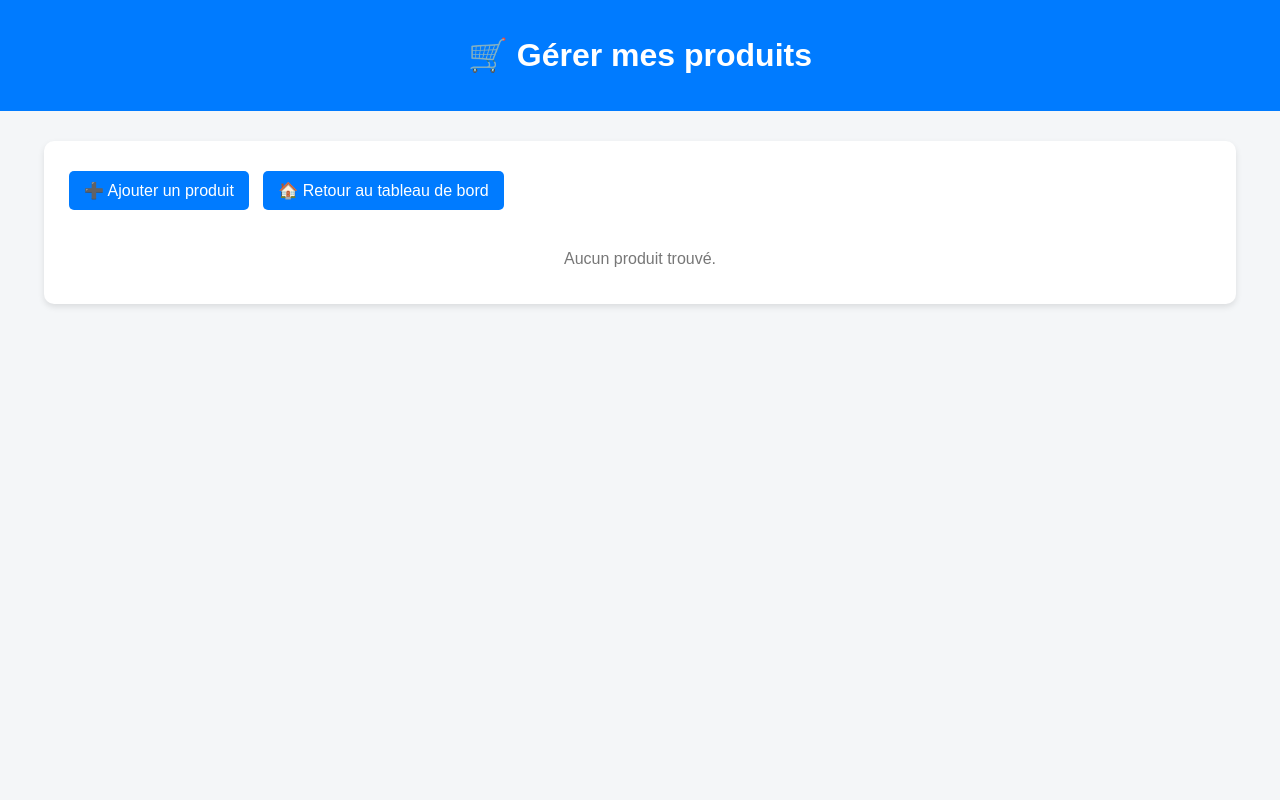
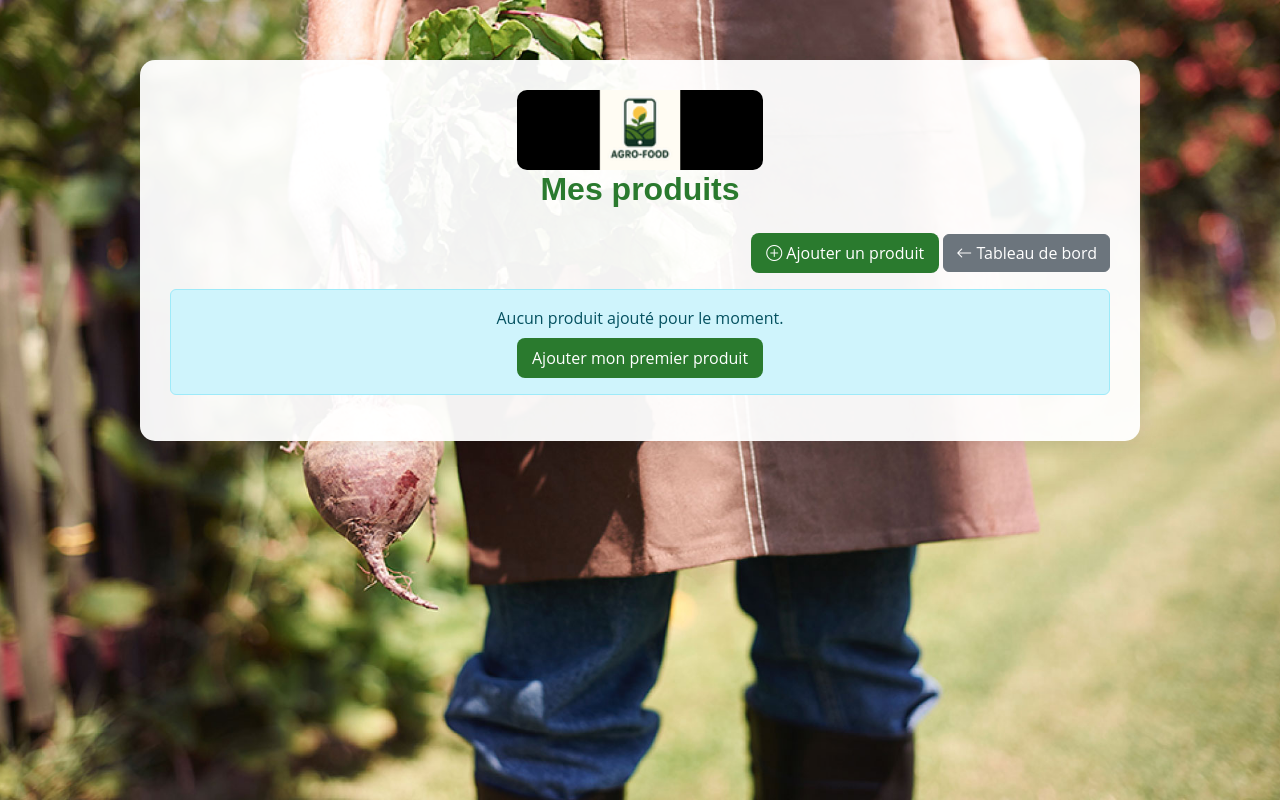
Before and after one commit to papis301/agrofoodweb, a PHP site: page /manage_products.php in a window 1280 px wide. Run offline with PHP 8.4, Linux system fonts and the light colour scheme; the visitor is signed in with stand-in values (Sample User, id 1); tables that the repository leaves empty or names only in its code hold one stand-in row (values such as "Sample post").

Commit message:
affichage produit ok

```diff
--- a/manage_products.php
+++ b/manage_products.php
@@ -1,175 +1,178 @@
 <?php
+ini_set('display_errors', 1);
+ini_set('display_startup_errors', 1);
+error_reporting(E_ALL);
 session_start();
+require 'db.php';
 
-// ✅ Vérifie si l'utilisateur est connecté
+// Vérification de la session
 if (!isset($_SESSION['user_phone'])) {
     header("Location: login.php");
     exit;
 }
 
-// 🔹 Connexion à la base de données PDO
-require 'db.php';
+$user_phone = $_SESSION['user_phone'];
 
-// 🔹 Récupération des produits du téléphone connecté
-$telephone = $_SESSION['user_phone'];
+// Récupération des produits
+$stmt = $conn->prepare("SELECT * FROM products WHERE telephone = :phone ORDER BY id DESC");
+$stmt->execute([':phone' => $user_phone]);
+$products = $stmt->fetchAll(PDO::FETCH_ASSOC);
+?>
 
-try {
-    $stmt = $conn->prepare("SELECT * FROM products WHERE telephone = :telephone ORDER BY created_at DESC");
-    $stmt->bindParam(':telephone', $telephone, PDO::PARAM_STR);
-    $stmt->execute();
-    $products = $stmt->fetchAll(PDO::FETCH_ASSOC);
-} catch (PDOException $e) {
-    die("Erreur lors de la récupération des produits : " . $e->getMessage());
-}
-?>
 <!DOCTYPE html>
 <html lang="fr">
 <head>
   <meta charset="UTF-8">
-    <title>Gérer mes produits</title>
+  <title>Gérer mes produits - Agro Food</title>
+  <meta name="viewport" content="width=device-width, initial-scale=1.0">
+
+  <!-- Favicon -->
+  <link href="assets/img/favicon.png" rel="icon">
+
+  <!-- Bootstrap -->
+  <link href="assets/vendor/bootstrap/css/bootstrap.min.css" rel="stylesheet">
+  <link href="assets/vendor/bootstrap-icons/bootstrap-icons.css" rel="stylesheet">
+  <link href="assets/vendor/aos/aos.css" rel="stylesheet">
+  <link href="assets/css/main.css" rel="stylesheet">
+
   <style>
     body {
-            font-family: Arial, sans-serif;
-            background: #f4f6f8;
-            margin: 0;
-            padding: 0;
+        background: url('assets/img/hero_2.jpg') center/cover no-repeat fixed;
+        min-height: 100vh;
+        font-family: "Open Sans", sans-serif;
+        display: flex;
+        justify-content: center;
+        align-items: flex-start;
+        padding-top: 60px;
     }
 
-        header {
-            background-color: #007bff;
+    .product-card {
+        background: rgba(255, 255, 255, 0.95);
+        padding: 30px;
+        border-radius: 15px;
+        box-shadow: 0 4px 20px rgba(0,0,0,0.1);
+        width: 95%;
+        max-width: 1000px;
+        margin-bottom: 50px;
+    }
+
+    h2 {
+        color: #2a7a2e;
+        text-align: center;
+        font-weight: 700;
+        margin-bottom: 25px;
+    }
+
+    .btn-agro {
+        background-color: #2a7a2e;
+        border: none;
         color: white;
-            padding: 15px;
+        padding: 8px 15px;
+        border-radius: 8px;
+        transition: 0.3s;
+    }
+
+    .btn-agro:hover {
+        background-color: #256926;
+        transform: scale(1.05);
+    }
+
+    th {
+        background-color: #2a7a2e;
+        color: white;
         text-align: center;
     }
 
-        main {
-            width: 90%;
-            margin: 30px auto;
-            background: white;
-            padding: 20px;
-            border-radius: 10px;
-            box-shadow: 0 3px 6px rgba(0,0,0,0.1);
-        }
-
-        table {
-            width: 100%;
-            border-collapse: collapse;
-            margin-top: 15px;
-        }
-
-        table, th, td {
-            border: 1px solid #ccc;
-        }
-
-        th {
-            background-color: #007bff;
-            color: white;
-            padding: 10px;
-        }
-
     td {
-            padding: 10px;
-            text-align: center;
-        }
-
-        .actions a {
-            text-decoration: none;
-            padding: 8px 12px;
-            border-radius: 5px;
-            color: white;
-        }
-
-        .edit {
-            background: #28a745;
-        }
-
-        .delete {
-            background: #dc3545;
-        }
-
-        .btn {
-            display: inline-block;
-            padding: 10px 15px;
-            background: #007bff;
-            color: white;
-            border-radius: 5px;
-            text-decoration: none;
-            margin: 10px 5px;
-        }
-
-        .btn:hover {
-            background: #0056b3;
-        }
-
-        .empty {
-            text-align: center;
-            color: #777;
-            margin-top: 30px;
+        vertical-align: middle !important;
     }
 
     img {
-            border-radius: 5px;
-            margin: 2px;
+        border-radius: 10px;
+        object-fit: cover;
     }
   </style>
 </head>
 <body>
 
-<header>
-    <h1>🛒 Gérer mes produits</h1>
-</header>
+<div class="product-card" data-aos="fade-up">
+    <div class="text-center mb-4">
+        <img src="assets/img/logoagrofoodbon.png" alt="Logo AgroFood" style="height:80px;">
+        <h2>Mes produits</h2>
+    </div>
 
-<main>
-    <a href="add_product.php" class="btn">➕ Ajouter un produit</a>
-    <a href="dashboard.php" class="btn">🏠 Retour au tableau de bord</a>
+    <div class="text-end mb-3">
+        <a href="add_product.php" class="btn btn-agro"><i class="bi bi-plus-circle"></i> Ajouter un produit</a>
+        <a href="dashboard.php" class="btn btn-secondary"><i class="bi bi-arrow-left"></i> Tableau de bord</a>
+    </div>
 
-    <?php if (isset($_GET['success'])): ?>
-        <p style="color:green; text-align:center;">✅ Produit ajouté avec succès !</p>
-    <?php endif; ?>
-
-    <?php if (!empty($products)): ?>
-        <table>
+    <?php if (empty($products)): ?>
+        <div class="alert alert-info text-center">
+            Aucun produit ajouté pour le moment. <br>
+            <a href="add_product.php" class="btn btn-agro mt-2">Ajouter mon premier produit</a>
+        </div>
+    <?php else: ?>
+        <div class="table-responsive">
+            <table class="table table-striped align-middle">
+                <thead>
                     <tr>
-                <th>ID</th>
+                        <th>Images</th>
                         <th>Nom</th>
                         <th>Prix</th>
-                <th>Images</th>
-                <th>Date</th>
+                        <th>Catégorie</th>
+                        <th>Description</th>
                         <th>Actions</th>
                     </tr>
-            <?php foreach ($products as $row): ?>
+                </thead>
+                <tbody>
+                    <?php foreach ($products as $p): ?>
                     <tr>
-                    <td><?= htmlspecialchars($row['id']) ?></td>
-                    <td><?= htmlspecialchars($row['name']) ?></td>
-                    <td><?= htmlspecialchars($row['price']) ?> FCFA</td>
                         <td>
                             <?php
-                        if (!empty($row['images'])) {
-                            $images = json_decode($row['images'], true);
+                            if (!empty($p['images'])) {
+                                $images = json_decode($p['images'], true);
                                 if (is_array($images) && count($images) > 0) {
                                     foreach ($images as $img) {
-                                    echo "<img src='" . htmlspecialchars($img) . "' width='60' height='60'>";
+                                        $path = 'uploads/' . basename($img);
+                                        if (file_exists($path)) {
+                                            echo "<img src='" . htmlspecialchars($path) . "' width='60' height='60' style='margin:3px;'>";
+                                        } else {
+                                            echo "<span style='color:red;'>Image introuvable</span>";
+                                        }
                                     }
                                 } else {
-                                echo "Aucune";
+                                    echo "Aucune image";
                                 }
                             } else {
-                            echo "Aucune";
+                                echo "Aucune image";
                             }
                             ?>
                         </td>
-                    <td><?= htmlspecialchars($row['created_at']) ?></td>
-                    <td class="actions">
-                        <a href="edit_product.php?id=<?= urlencode($row['id']) ?>" class="edit">✏️ Modifier</a>
-                        <a href="delete_product.php?id=<?= urlencode($row['id']) ?>" class="delete" onclick="return confirm('Supprimer ce produit ?');">🗑 Supprimer</a>
+                        <td><?= htmlspecialchars($p['name'] ?? '') ?></td>
+                        <td><?= htmlspecialchars($p['price'] ?? '') ?> FCFA</td>
+                        <td><?= htmlspecialchars($p['category'] ?? '') ?></td>
+                        <td><?= htmlspecialchars($p['description'] ?? '') ?></td>
+                        <td>
+                            <a href="produit.php?id=<?= $p['id'] ?>" class="btn btn-info btn-sm">
+                                <i class="bi bi-eye"></i>
+                            </a>
+                            <a href="edit_product.php?id=<?= $p['id'] ?>" class="btn btn-warning btn-sm">
+                                <i class="bi bi-pencil"></i>
+                            </a>
+                            <a href="delete_product.php?id=<?= $p['id'] ?>" class="btn btn-danger btn-sm" onclick="return confirm('Supprimer ce produit ?')">
+                                <i class="bi bi-trash"></i>
+                            </a>
                         </td>
                     </tr>
                     <?php endforeach; ?>
+                </tbody>
             </table>
-    <?php else: ?>
-        <p class="empty">Aucun produit trouvé.</p>
+        </div>
     <?php endif; ?>
-</main>
+</div>
 
+<script src="assets/vendor/bootstrap/js/bootstrap.bundle.min.js"></script>
+<script src="assets/vendor/aos/aos.js"></script>
+<script>AOS.init();</script>
 </body>
 </html>
```
Also changed, not shown: produit.php (+136 -23 lines). Lines whose indentation alone changed are shown as unchanged.
